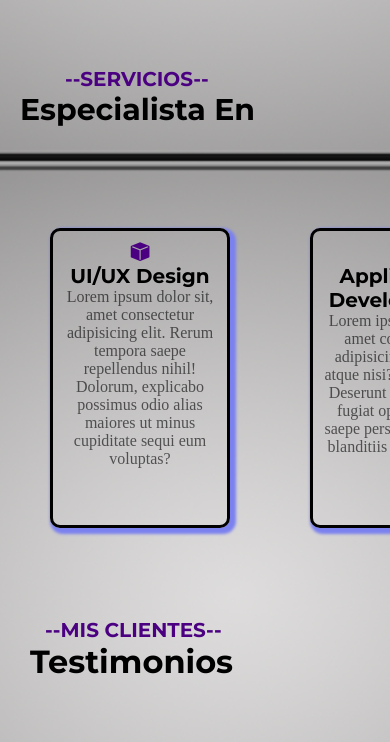
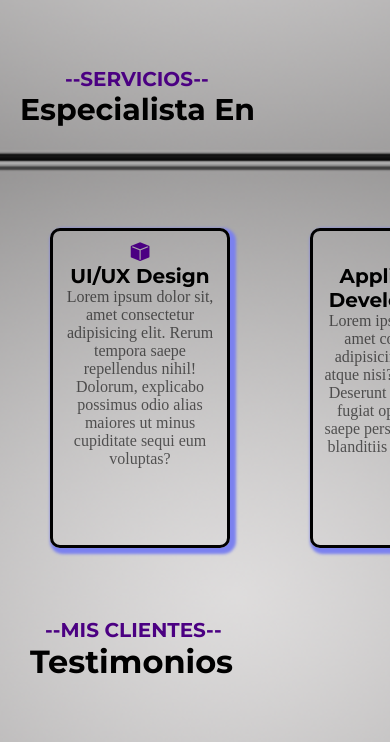
Before and after one commit to LUCARELLI22/portfolio-personal, a plain HTML site: page index.html in a window 390 px wide. Shown: the part 683-1425 px from the top of the page. Drawn offline with nearby package versions, Linux system fonts and the light colour scheme; a web font is replaced by a local one.

Commit message:
TP-FINAL

```diff
--- a/estilos.css
+++ b/estilos.css
@@ -554,7 +554,7 @@ main .servicios .one
 {
 
 width: 180px;
-height: 300px;
+height: 20em;
 margin-top: 100px;
 margin-right: 80px;
 padding-top: 20px;
@@ -629,6 +629,10 @@ margin-left: 160px;
 height: 270px;
 }
 
+
+
+
+
 footer
 {
 display:inline;
```
